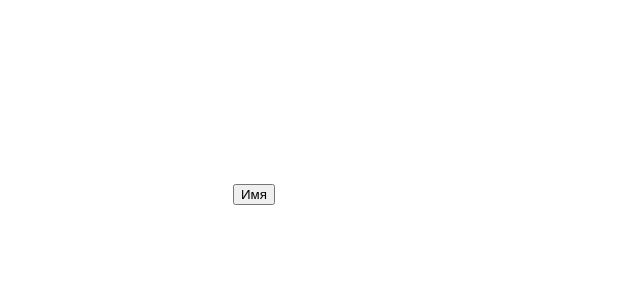
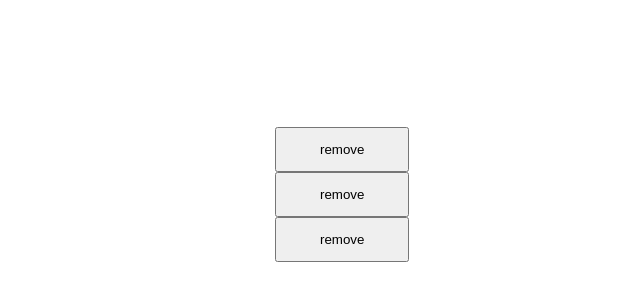
Before and after one commit to 0mistakes/VUE, a Vue app: page / in a window 1280 px wide. Shown: the part 206-506 px from the top of the page, without its empty margins (365-1005 px from the left). Built offline with nearby package versions, Linux system fonts and the light colour scheme.

Commit message:
68 quest

```diff
--- a/src/App.vue
+++ b/src/App.vue
@@ -1,17 +1,47 @@
 <script>
+import Employee from './components/Employee.vue'
 export default {
-    emits: ['show'],
-    data() {
-        return {
-        }
-    },
-    methods: {
+  data() {
+    return {
+      developers: [
+        {
+          id: 1,
+          name: 'Karina',
+          surn: 'Volkova'
+        },
+        {
+          id: 2,
+          name: 'Dasha',
+          surn: 'Styles'
+        },
+        {
+          id: 3,
+          name: 'Osman',
+          surn: 'Asanov'
+        },
+      ],
     }
+  },
+  components: {
+    Employee
+  },
+  methods: {
+    remove(id) {
+      this.developers = this.developers.filter((developer) => {
+        return developer.id !== id;
+      })
+    }
+  }
 }
 </script>
 
 <template>
-<button class="button" @click="$emit('show', 'Karina Volkova')">Имя</button>
+<Employee v-for   ="developer in developers"
+		:id     ="developer.id"
+		:name   ="developer.name"
+		:surn   ="developer.surn"
+		@remove ="remove"
+		:key    ="developer.id"/>
 </template>
 
 <style >
--- a/src/components/Employee.vue
+++ b/src/components/Employee.vue
@@ -1,6 +1,12 @@
+
 <script>
 export default {
-    emits: ['show'],
+    props: {
+        id: Number,
+        name: String,
+        surn: String,
+    },
+    emits: ['remove'],
     data() {
         return {
         }
@@ -11,7 +17,8 @@ export default {
 </script>
 
 <template>
-<button class="button" @click="$emit('show', 'Karina Volkova')">Имя</button>
+    <p>{{ name }} {{ surn }}</p>
+    <button class="button" @click="$emit('remove', id)">
+        remove
+    </button>
 </template>
-<style>
-</style>
```
